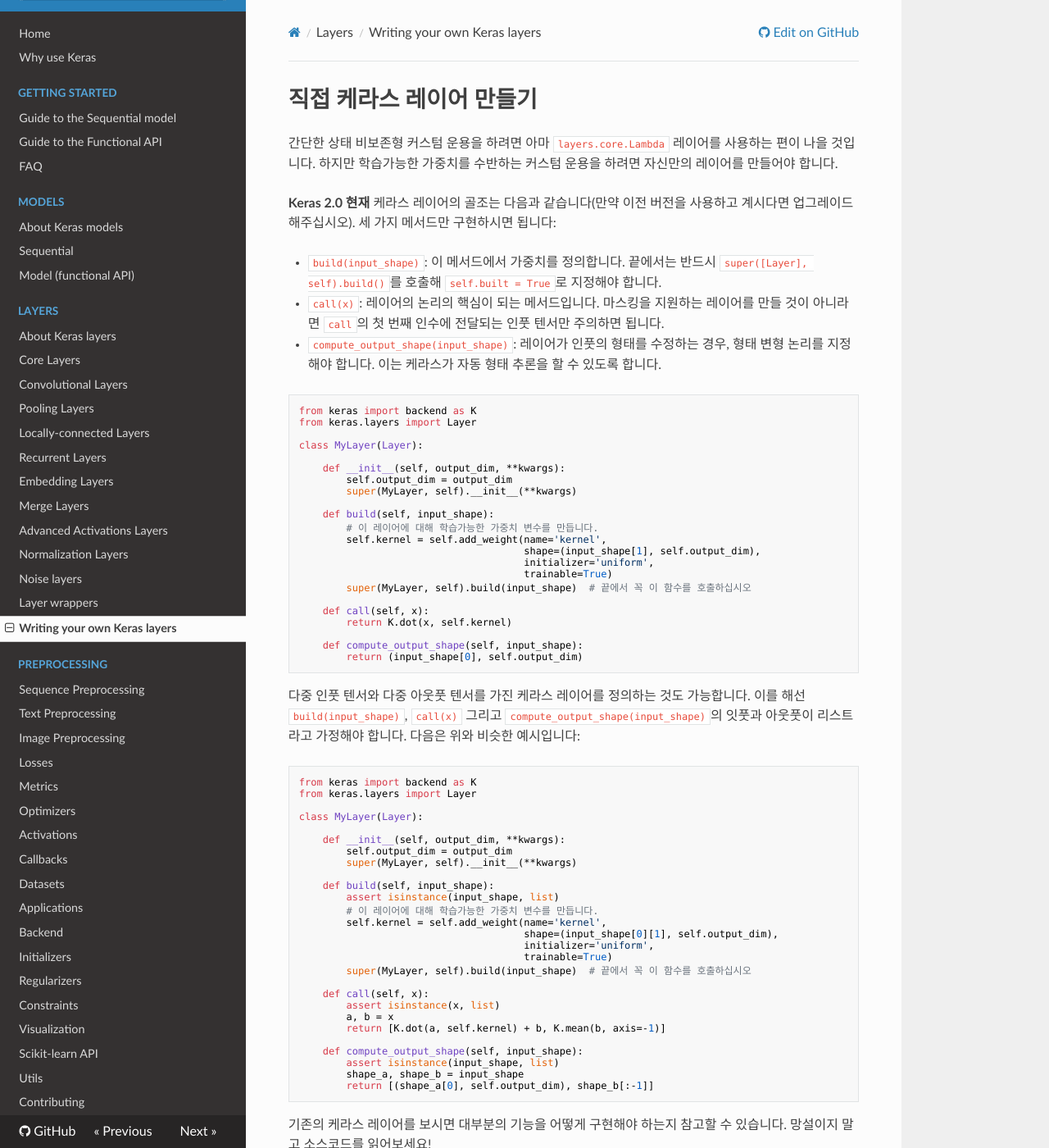
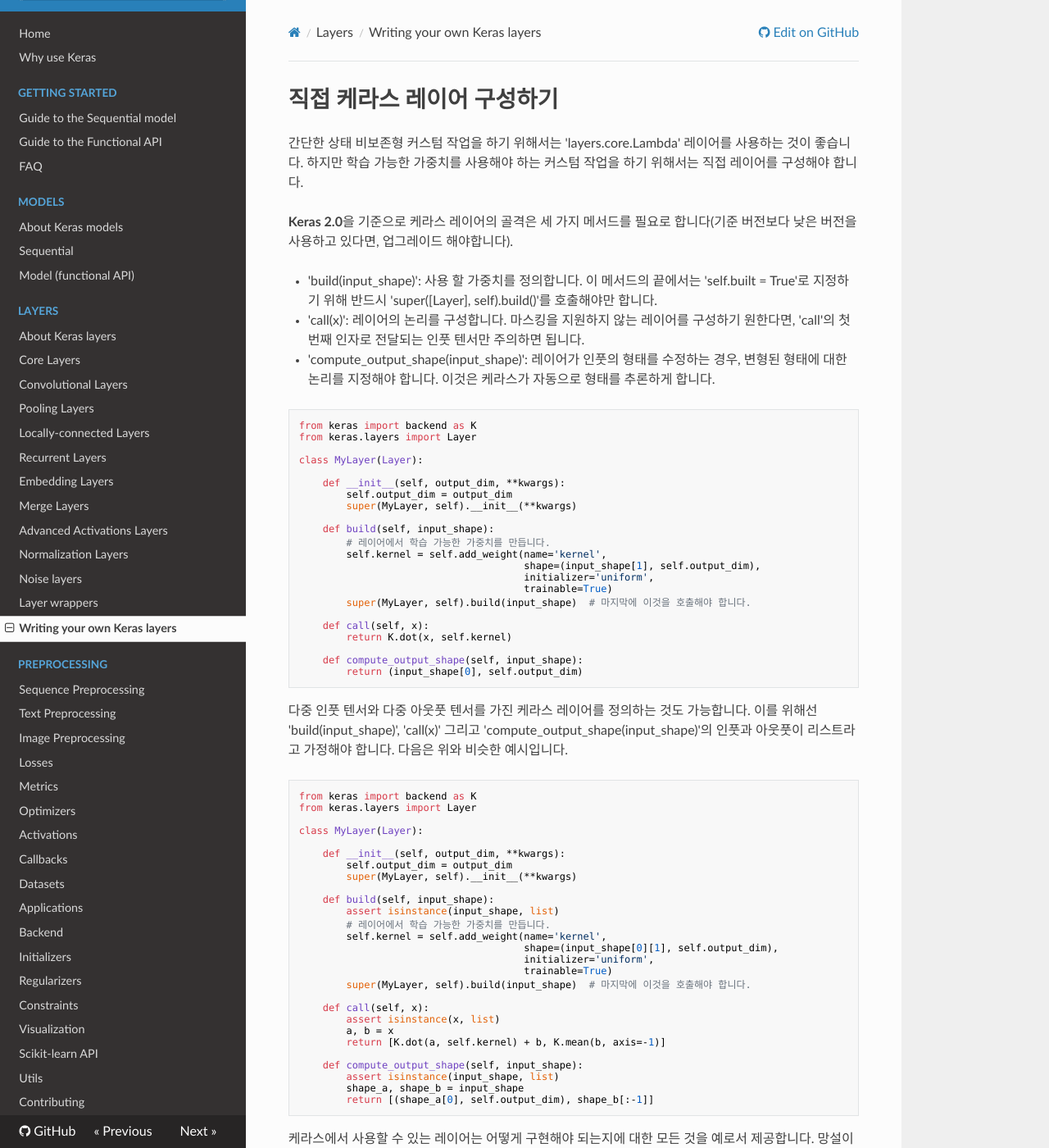
Before and after one commit to keras-team/keras-docs-ko, an MkDocs documentation site: the page built from sources/layers/writing-your-own-keras-layers.md, in a window 1280 px wide and 1400 px high. Shown: the whole window at 82% size. Built offline with MkDocs 1.6.1, drawn with Linux system fonts in a browser that asks for light colours; nearby versions of some CDN libraries; some of the changed text lies outside the part shown.

Commit message:
Update writing-your-own-keras-layers.md
#99
Change the contents

````diff
--- a/sources/layers/writing-your-own-keras-layers.md
+++ b/sources/layers/writing-your-own-keras-layers.md
@@ -1,12 +1,12 @@
-# 직접 케라스 레이어 만들기
+# 직접 케라스 레이어 구성하기
 
-간단한 상태 비보존형 커스텀 운용을 하려면 아마 `layers.core.Lambda` 레이어를 사용하는 편이 나을 것입니다. 하지만 학습가능한 가중치를 수반하는 커스텀 운용을 하려면 자신만의 레이어를 만들어야 합니다.
+간단한 상태 비보존형 커스텀 작업을 하기 위해서는 'layers.core.Lambda' 레이어를 사용하는 것이 좋습니다. 하지만 학습 가능한 가중치를 사용해야 하는 커스텀 작업을 하기 위해서는 직접 레이어를 구성해야 합니다.
 
-**Keras 2.0 현재** 케라스 레이어의 골조는 다음과 같습니다(만약 이전 버전을 사용하고 계시다면 업그레이드 해주십시오). 세 가지 메서드만 구현하시면 됩니다:
+**Keras 2.0**을 기준으로 케라스 레이어의 골격은 세 가지 메서드를 필요로 합니다(기준 버전보다 낮은 버전을 사용하고 있다면, 업그레이드 해야합니다).
 
-- `build(input_shape)`: 이 메서드에서 가중치를 정의합니다. 끝에서는 반드시 `super([Layer], self).build()`를 호출해 `self.built = True`로 지정해야 합니다.
-- `call(x)`: 레이어의 논리의 핵심이 되는 메서드입니다. 마스킹을 지원하는 레이어를 만들 것이 아니라면 `call`의 첫 번째 인수에 전달되는 인풋 텐서만 주의하면 됩니다.
-- `compute_output_shape(input_shape)`: 레이어가 인풋의 형태를 수정하는 경우, 형태 변형 논리를 지정해야 합니다. 이는 케라스가 자동 형태 추론을 할 수 있도록 합니다.
+- 'build(input_shape)': 사용 할 가중치를 정의합니다. 이 메서드의 끝에서는 'self.built = True'로 지정하기 위해 반드시 'super([Layer], self).build()'를 호출해야만 합니다.
+- 'call(x)': 레이어의 논리를 구성합니다. 마스킹을 지원하지 않는 레이어를 구성하기 원한다면, 'call'의 첫 번째 인자로 전달되는 인풋 텐서만 주의하면 됩니다.
+- 'compute_output_shape(input_shape)': 레이어가 인풋의 형태를 수정하는 경우, 변형된 형태에 대한 논리를 지정해야 합니다. 이것은 케라스가 자동으로 형태를 추론하게 합니다.
 
 ```python
 from keras import backend as K
@@ -19,12 +19,12 @@
         super(MyLayer, self).__init__(**kwargs)
 
     def build(self, input_shape):
-        # 이 레이어에 대해 학습가능한 가중치 변수를 만듭니다.
+        # 레이어에서 학습 가능한 가중치를 만듭니다.
         self.kernel = self.add_weight(name='kernel',
                                       shape=(input_shape[1], self.output_dim),
                                       initializer='uniform',
                                       trainable=True)
-        super(MyLayer, self).build(input_shape)  # 끝에서 꼭 이 함수를 호출하십시오
+        super(MyLayer, self).build(input_shape)  # 마지막에 이것을 호출해야 합니다.
 
     def call(self, x):
         return K.dot(x, self.kernel)
@@ -33,7 +33,7 @@
         return (input_shape[0], self.output_dim)
 ```
 
-다중 인풋 텐서와 다중 아웃풋 텐서를 가진 케라스 레이어를 정의하는 것도 가능합니다. 이를 해선 `build(input_shape)`, `call(x)` 그리고 `compute_output_shape(input_shape)`의 잇풋과 아웃풋이 리스트라고 가정해야 합니다. 다음은 위와 비슷한 예시입니다:
+다중 인풋 텐서와 다중 아웃풋 텐서를 가진 케라스 레이어를 정의하는 것도 가능합니다. 이를 위해선 'build(input_shape)', 'call(x)' 그리고 'compute_output_shape(input_shape)'의 인풋과 아웃풋이 리스트라고 가정해야 합니다. 다음은 위와 비슷한 예시입니다.
 
 ```python
 from keras import backend as K
@@ -47,12 +47,12 @@
 
     def build(self, input_shape):
         assert isinstance(input_shape, list)
-        # 이 레이어에 대해 학습가능한 가중치 변수를 만듭니다.
+        # 레이어에서 학습 가능한 가중치를 만듭니다.
         self.kernel = self.add_weight(name='kernel',
                                       shape=(input_shape[0][1], self.output_dim),
                                       initializer='uniform',
                                       trainable=True)
-        super(MyLayer, self).build(input_shape)  # 끝에서 꼭 이 함수를 호출하십시오
+        super(MyLayer, self).build(input_shape)  # 마지막에 이것을 호출해야 합니다.
 
     def call(self, x):
         assert isinstance(x, list)
@@ -65,4 +65,4 @@
         return [(shape_a[0], self.output_dim), shape_b[:-1]]
 ```
 
-기존의 케라스 레이어를 보시면 대부분의 기능을 어떻게 구현해야 하는지 참고할 수 있습니다. 망설이지 말고 소스코드를 읽어보세요!
+케라스에서 사용할 수 있는 레이어는 어떻게 구현해야 되는지에 대한 모든 것을 예로서 제공합니다. 망설이지 말고 소스 코드를 읽어보세요!
````
